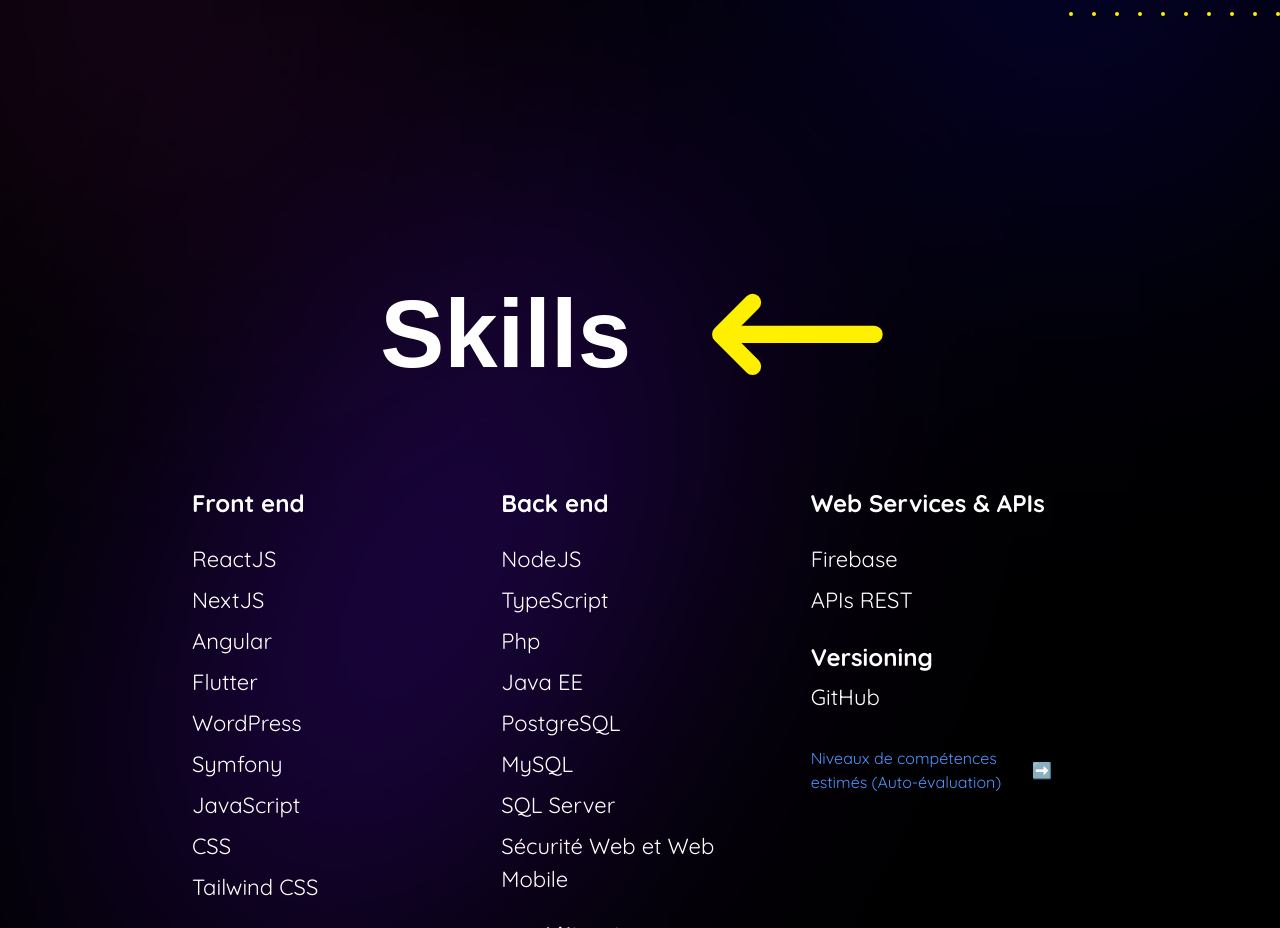
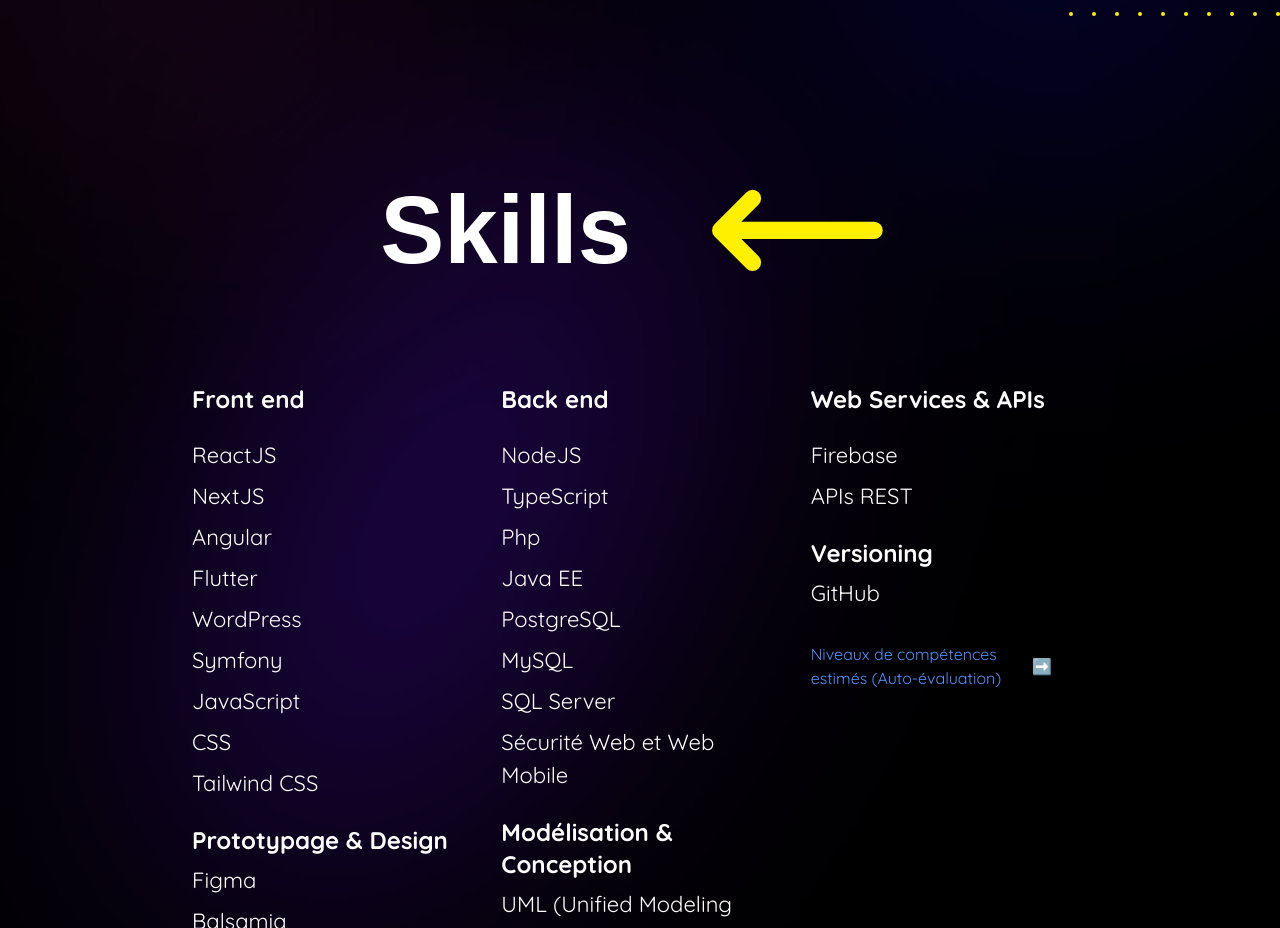
Before and after one commit to YoCode35/my-book, a Next.js app: page / in a window 1280 px wide. Shown: the part 1300-2228 px from the top of the page. Built offline with nearby package versions, Linux system fonts and the light colour scheme.

Commit message:
Margin Update with %

```diff
--- a/src/app/page.tsx
+++ b/src/app/page.tsx
@@ -142,11 +142,11 @@ export default function Home() {
       <div id="skills" className="min-h-[70vh] flex flex-col justify-start items-center">
   {/* Conteneur flex pour aligner le titre et la flèche */}
   <div className="flex items-center">
-    <h1 className="section-title leading-tight !mt-[-50] sm:mt-0 !md:mt-[-80] !lg:mt-[-40]">Skills</h1>
+    <h1 className="section-title leading-tight !mt-[-20%] sm:mt-0 !md:mt-[-80] !lg:mt-[-40]">Skills</h1>
 
     {/* Flèche */}
     <svg xmlns="http://www.w3.org/2000/svg" fill="none" viewBox="0 0 24 24" strokeWidth={2} stroke="currentColor"
-      className="section-arrow ml-16 text-colorChart !mt-[-50] sm:mt-0 !md:mt-[-80] !lg:mt-[-40]">
+      className="section-arrow ml-16 text-colorChart !mt-[-20%] sm:mt-0 !md:mt-[-80] !lg:mt-[-40]">
       <path strokeLinecap="round" strokeLinejoin="round" d="M6.75 15.75 3 12m0 0 3.75-3.75M3 12h18" />
     </svg>
   </div>
```
